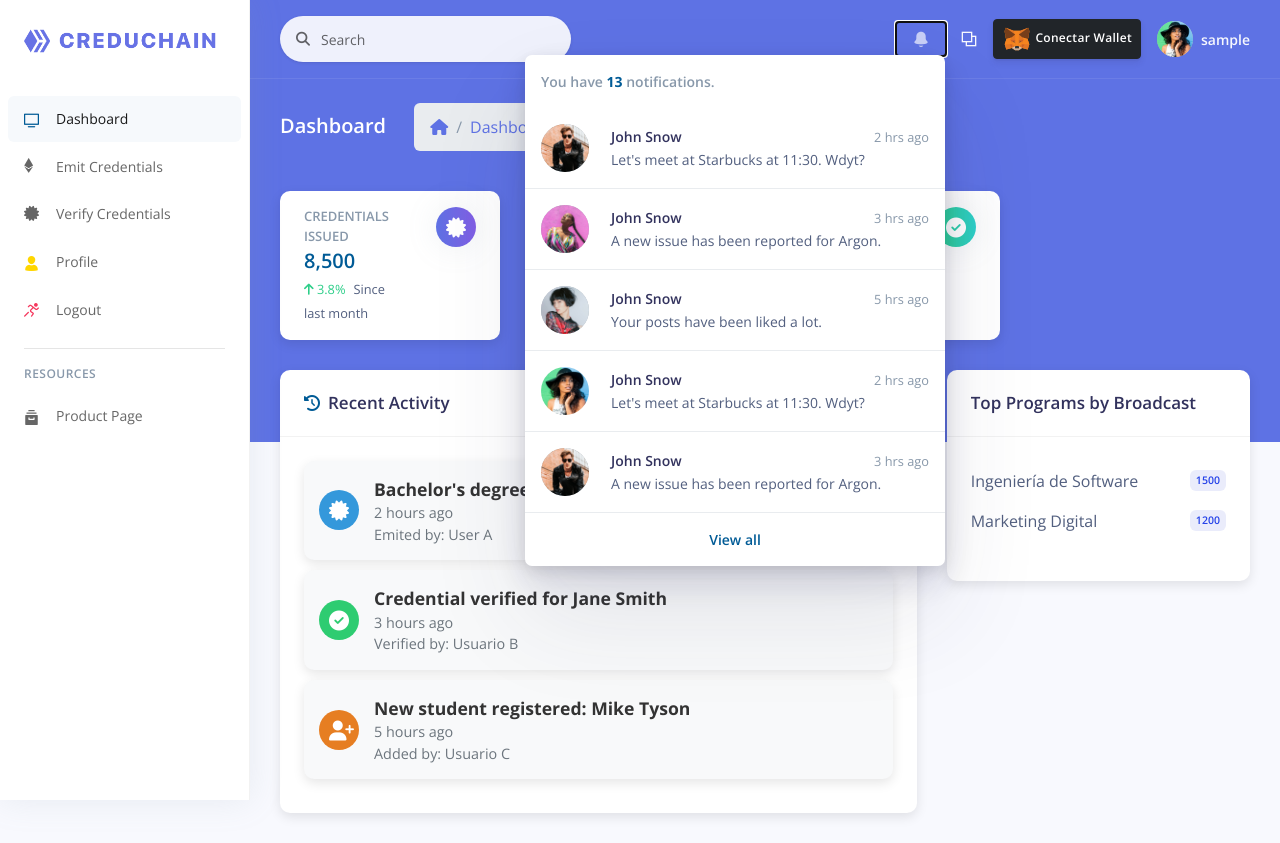
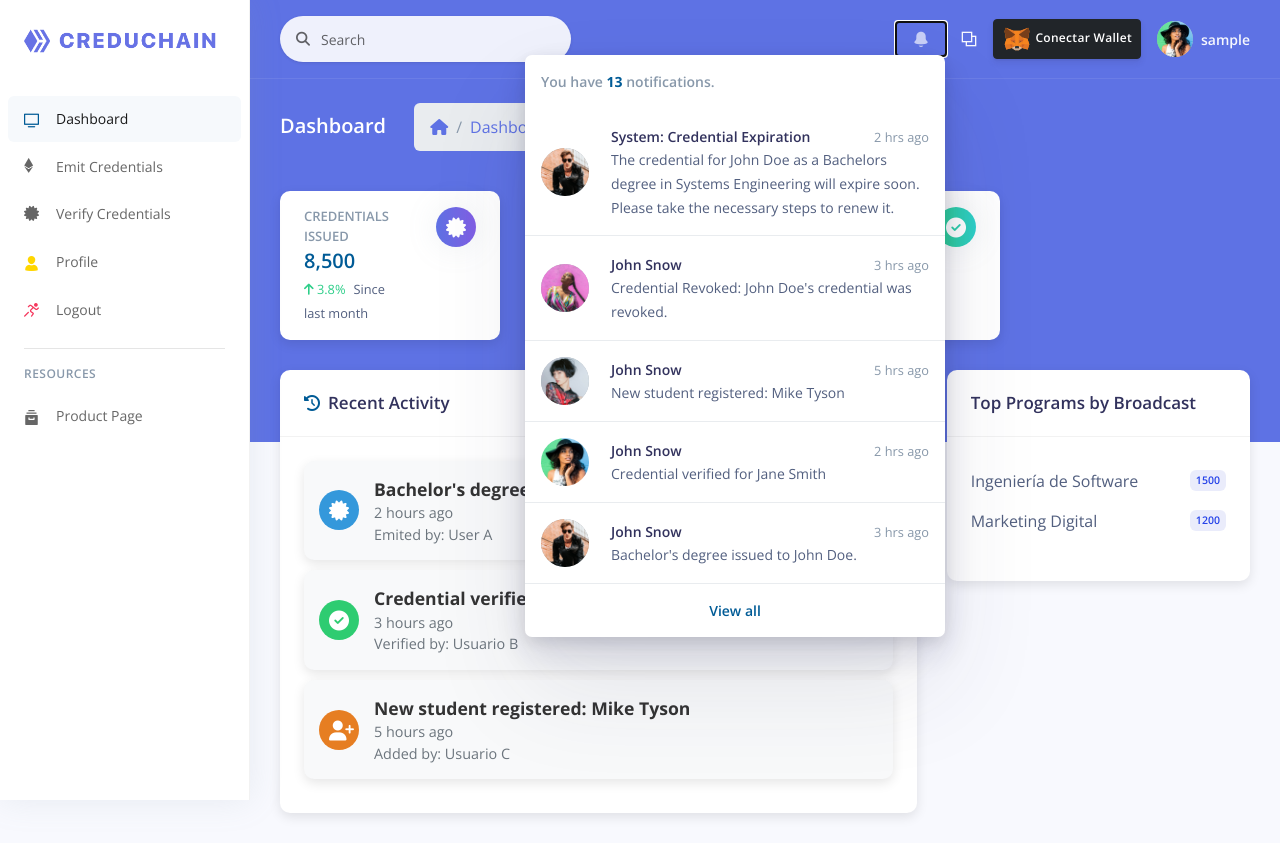
Before and after one commit to bluehat8/Creduchain-app, a Django app: page / in a window 1280 px wide, after a click that opens the changed part. Run offline with Django 3.2, Linux system fonts and the light colour scheme; the visitor is signed in with stand-in values (Sample User, id 1); some libraries are stand-ins or nearby versions.

Commit message:
Update navigation.html

```diff
--- a/apps/templates/includes/navigation.html
+++ b/apps/templates/includes/navigation.html
@@ -52,13 +52,13 @@
                   <div class="col ml--2">
                     <div class="d-flex justify-content-between align-items-center">
                       <div>
-                        <h4 class="mb-0 text-sm">John Snow</h4>
+                        <h4 class="mb-0 text-sm">System: Credential Expiration</h4>
                       </div>
                       <div class="text-right text-muted">
                         <small>2 hrs ago</small>
                       </div>
                     </div>
-                    <p class="text-sm mb-0">Let's meet at Starbucks at 11:30. Wdyt?</p>
+                    <p class="text-sm mb-0">The credential for John Doe as a Bachelors degree in Systems Engineering will expire soon. Please take the necessary steps to renew it.</p>
                   </div>
                 </div>
               </a>
@@ -77,7 +77,7 @@
                         <small>3 hrs ago</small>
                       </div>
                     </div>
-                    <p class="text-sm mb-0">A new issue has been reported for Argon.</p>
+                    <p class="text-sm mb-0">Credential Revoked: John Doe's credential was revoked.</p>
                   </div>
                 </div>
               </a>
@@ -96,7 +96,7 @@
                         <small>5 hrs ago</small>
                       </div>
                     </div>
-                    <p class="text-sm mb-0">Your posts have been liked a lot.</p>
+                    <p class="text-sm mb-0">New student registered: Mike Tyson</p>
                   </div>
                 </div>
               </a>
@@ -115,7 +115,7 @@
                         <small>2 hrs ago</small>
                       </div>
                     </div>
-                    <p class="text-sm mb-0">Let's meet at Starbucks at 11:30. Wdyt?</p>
+                    <p class="text-sm mb-0">Credential verified for Jane Smith</p>
                   </div>
                 </div>
               </a>
@@ -134,7 +134,7 @@
                         <small>3 hrs ago</small>
                       </div>
                     </div>
-                    <p class="text-sm mb-0">A new issue has been reported for Argon.</p>
+                    <p class="text-sm mb-0">Bachelor's degree issued to John Doe.</p>
                   </div>
                 </div>
               </a>
```
